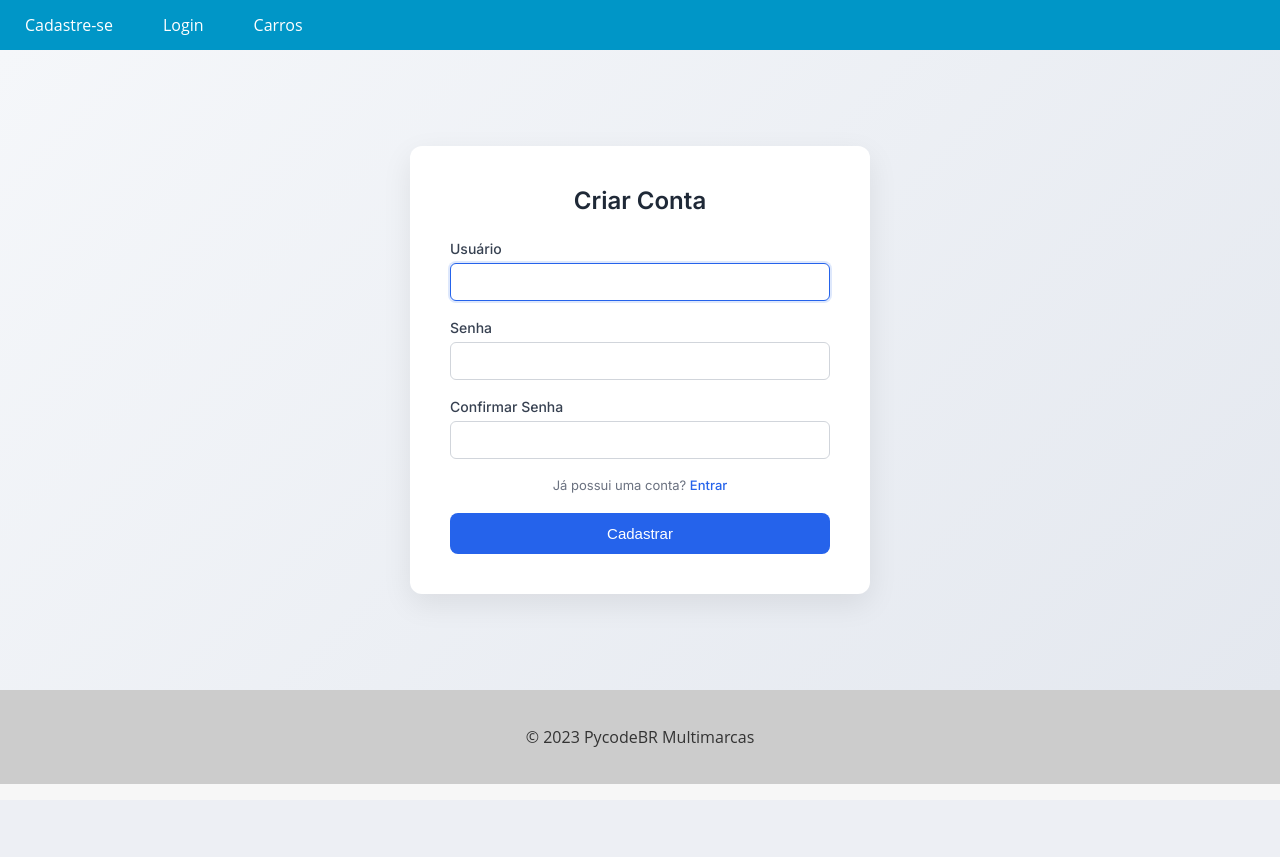
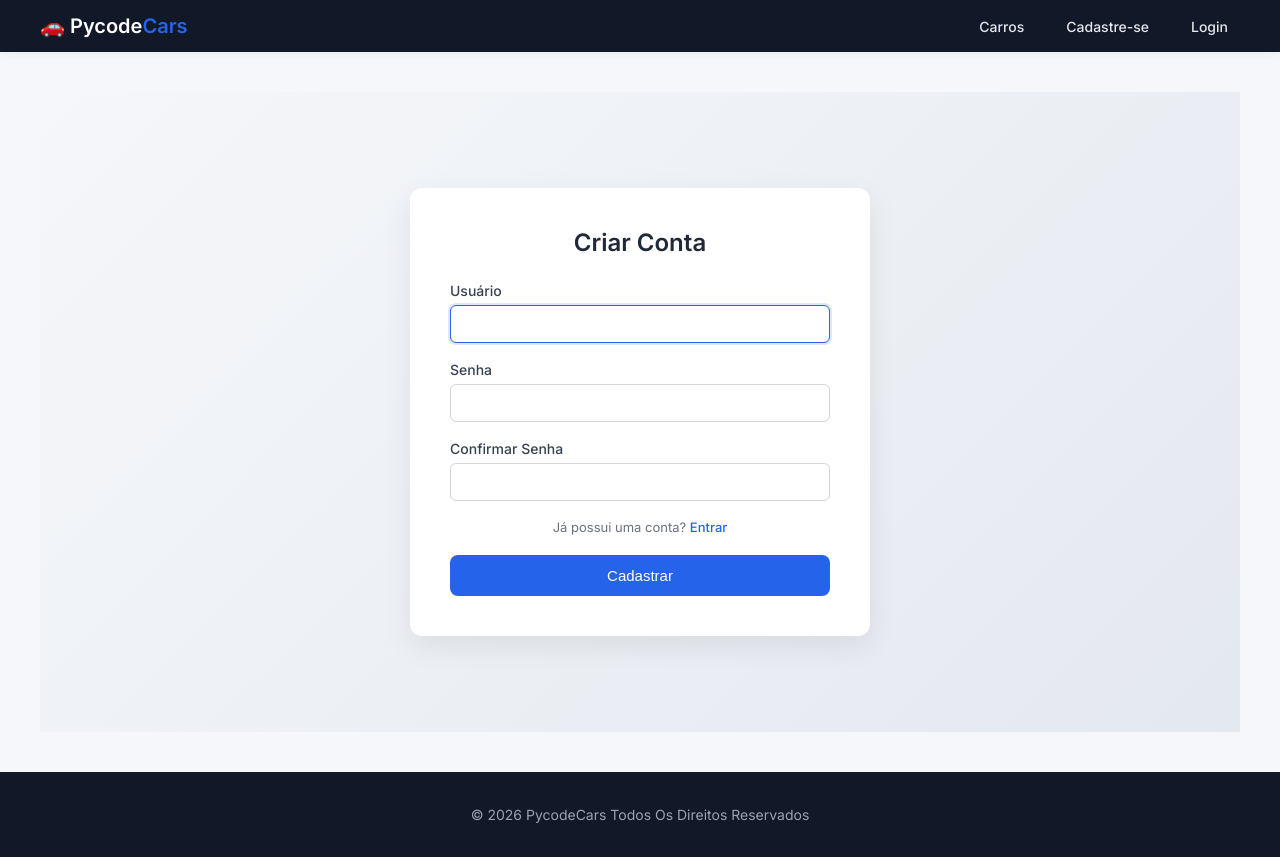
Before and after one commit to tertudev/carros-retro, a Django app: page /register/ in a window 1280 px wide. Before the commit the page ends 784 px from the top, so only its background shows below. Run offline with Django 5.2, Linux system fonts and the light colour scheme.

Commit message:
feat(templates): implement base template with modern navbar and layout

```diff
--- a/app/templates/base.html
+++ b/app/templates/base.html
@@ -1,94 +1,144 @@
 <!DOCTYPE html>
+
 <html lang="pt-br">
 <head>
 <meta charset="UTF-8">
 <meta name="viewport" content="width=device-width, initial-scale=1.0">
 <title>{% block title %}{% endblock %}</title>
+
 <style>
-    body {
-        font-family: 'Open Sans', sans-serif;
-        background-color: #f7f7f7;
-        color: #333;
-        margin: 0;
-        padding: 0;
+
+@import url('https://fonts.googleapis.com/css2?family=Inter:wght@400;500;600&display=swap');
+
+body{
+    font-family:'Inter', sans-serif;
+    background:#f5f7fa;
+    color:#1f2937;
+    margin:0;
 }
 
-    header {
-        background-color: #0096c7;
-        color: #fff;
-        text-align: center;
+/* HEADER */
+
+header{
+    background:#111827;
+    box-shadow:0 2px 10px rgba(0,0,0,0.05);
 }
 
-    footer {
-        background-color: #ccc;
-        color: #333;
-        padding: 20px;
-        text-align: center;
+.nav-container{
+    max-width:1200px;
+    margin:auto;
+    display:flex;
+    justify-content:space-between;
+    align-items:center;
+    padding:14px 20px;
 }
 
-    nav {
-        background-color: #0096c7;
-        color: #fff;
-        height: 50px;
-        display: flex;
-        justify-content: space-between;
-        align-items: center;
+/* LOGO */
+
+.logo{
+    display:flex;
+    align-items:center;
+    font-size:20px;
+    font-weight:600;
+    color:white;
+    text-decoration:none;
 }
 
-    nav ul {
-        list-style: none;
-        margin: 0;
-        padding: 0;
-        display: flex;
+.logo span{
+    color:#2563eb;
 }
 
-    nav ul li {
-        margin: 0 10px;
+/* MENU */
+
+nav ul{
+    list-style:none;
+    display:flex;
+    align-items:center;
+    gap:18px;
+    margin:0;
+    padding:0;
 }
 
-    nav ul li a {
-        color: #fff;
-        text-decoration: none;
-        font-size: 16px;
-        padding: 15px;
-        transition: all 0.3s ease;
+nav ul li{
+    font-size:14px;
 }
 
-    nav ul li a:hover {
-        background-color: #32bbe8;
+nav ul li a{
+    color:#e5e7eb;
+    text-decoration:none;
+    font-weight:500;
+    padding:8px 12px;
+    border-radius:6px;
+    transition:all 0.2s ease;
 }
 
-    nav ul li.active a {
-        background-color: #666;
+nav ul li a:hover{
+    background:#2563eb;
+    color:white;
 }
 
-    nav ul li.active a:hover {
-        background-color: #999;
+/* USER TEXT */
+
+.user-greeting{
+    color:#9ca3af;
+    font-size:14px;
+}
+
+/* MAIN */
+
+main{
+    max-width:1200px;
+    margin:auto;
+    padding:40px 20px;
+}
+
+/* FOOTER */
+
+footer{
+    background:#111827;
+    color:#9ca3af;
+    text-align:center;
+    padding:20px;
+    font-size:14px;
 }
 
 </style>
+
 </head>
+
 <body>
+
 <header>
+
+<div class="nav-container">
+
+<a href="{% url 'cars_list' %}" class="logo">
+🚗 Pycode<span>Cars</span>
+</a>
+
 <nav>
 <ul>
+
 {% if user.is_authenticated %}
-          <li>Olá, {{ user.username }}</li>
+
+<li class="user-greeting">Olá, {{ user.username }}</li>
+<li><a href="{% url 'cars_list' %}">Carros</a></li>
 <li><a href="{% url 'new_car' %}">Cadastrar Carro</a></li>
+<li><a href="{% url 'logout' %}">Sair</a></li>
+
+{% else %}
+
+<li><a href="{% url 'cars_list' %}">Carros</a></li>
+<li><a href="{% url 'register' %}">Cadastre-se</a></li>
+<li><a href="{% url 'login' %}">Login</a></li>
+
 {% endif %}
 
-        {% if not user.is_authenticated %}
-          <li><a href="{% url 'register' %}">Cadastre-se</a></li>
-          <li><a href="{% url 'login' %}">Login</a></li>
-        {% endif %}
-
-        <li><a href="{% url 'cars_list' %}">Carros</a></li>
-
-        {% if user.is_authenticated %}
-          <li><a href="{% url 'logout' %}">Sair</a></li>
-        {% endif %}
 </ul>
 </nav>
+
+</div>
+
 </header>
 
 <main>
@@ -97,7 +147,8 @@
 </main>
 
 <footer>
-    <p>&copy; 2023 PycodeBR Multimarcas</p>
+<p>&copy; 2026 PycodeCars Todos Os Direitos Reservados</p>
 </footer>
+
 </body>
 </html>
```
Lines whose indentation alone changed are shown as unchanged.
